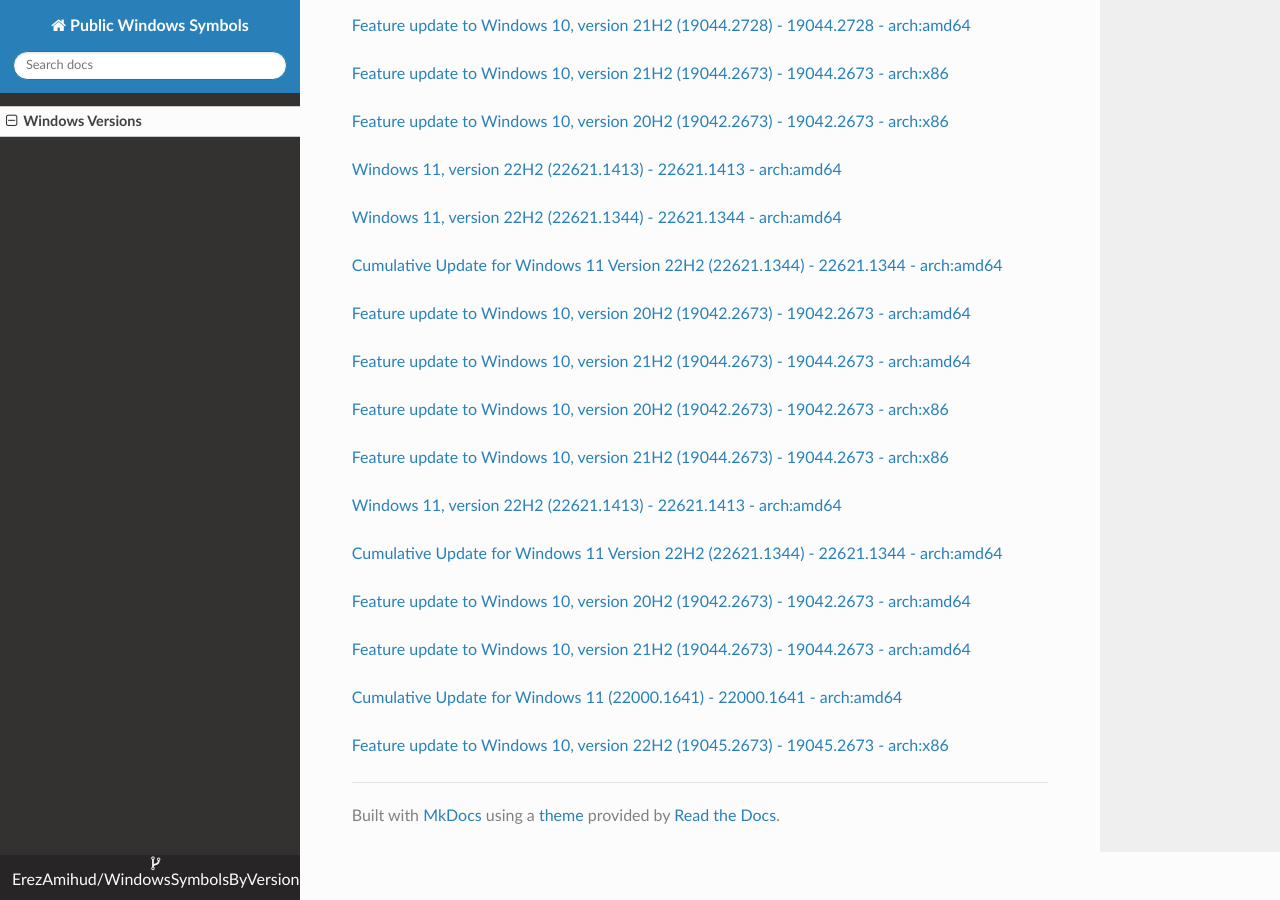
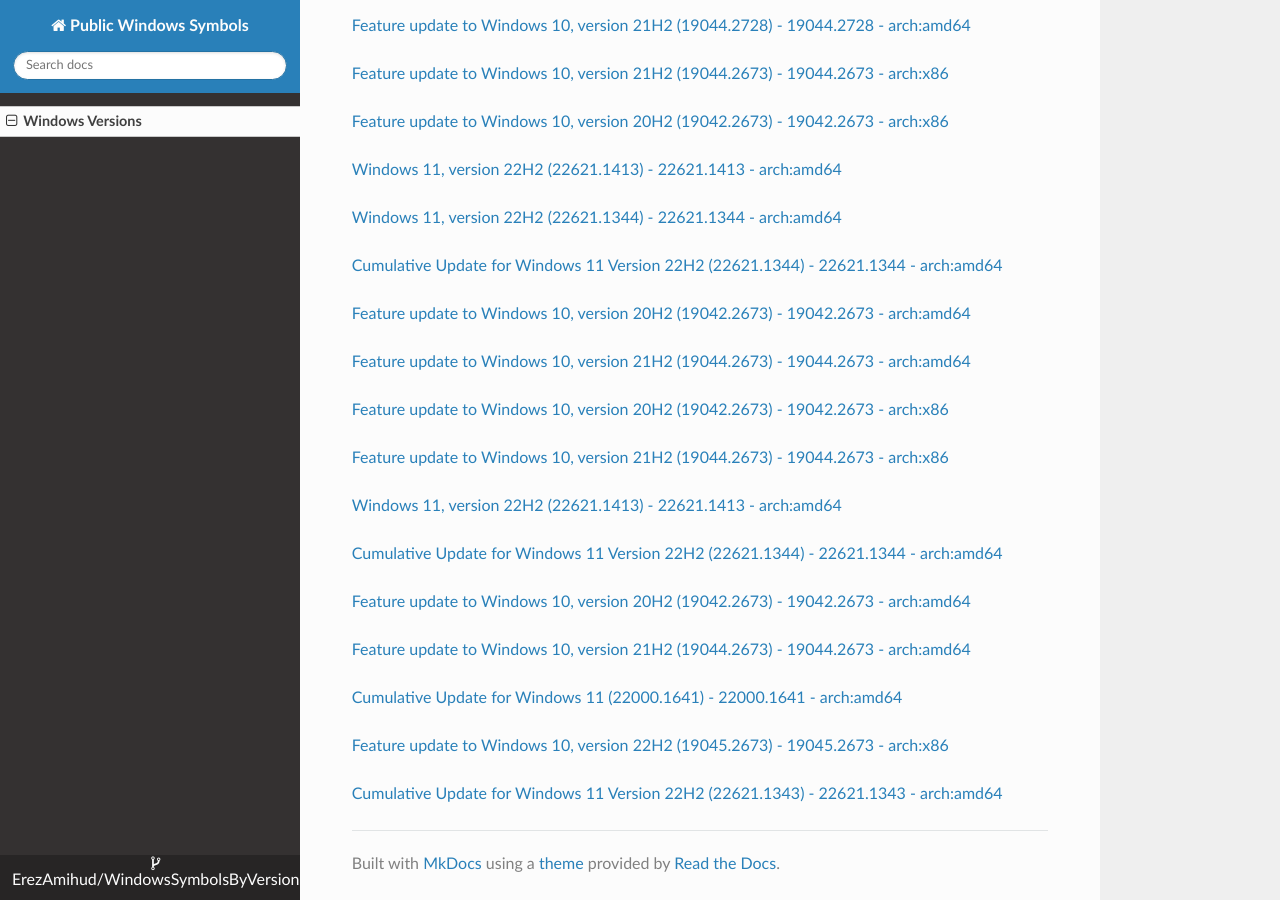
Before and after one commit to ErezAmihud/WindowsSymbolsByVersion, an MkDocs documentation site: the page built from docs/index.md, in a window 1280 px wide and 900 px high, scrolled down 37373 px. Built offline with MkDocs 1.6.1, drawn with Linux system fonts in a browser that asks for light colours; nearby versions of some CDN libraries.

Commit message:
Automated commit, add manifest for c1502980-ca48-4844-a45f-a3e6b6b9e116

```diff
--- a/docs/index.md
+++ b/docs/index.md
@@ -2173,3 +2173,6 @@
 
 
 [Feature update to Windows 10, version 22H2 (19045.2673) - 19045.2673 - arch:x86](https://github.com/ErezAmihud/WindowsSymbolsByVersion/blob/main/manifests/526530f8-8c20-4e8d-a6b9-bdde9765db17.manifest)
+
+
+[Cumulative Update for Windows 11 Version 22H2 (22621.1343) - 22621.1343 - arch:amd64](https://github.com/ErezAmihud/WindowsSymbolsByVersion/blob/main/manifests/c1502980-ca48-4844-a45f-a3e6b6b9e116.manifest)
```
Also changed, not shown: process_builds.json (+1 -1 lines), 1 other file.
